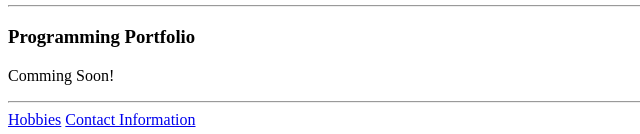
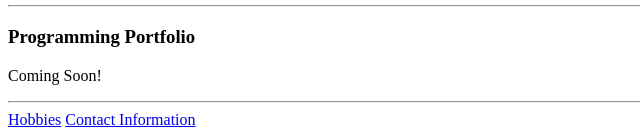
Before and after one commit to StoneMonky/JB, a plain HTML site: page index.html in a window 1280 px wide. Shown: the part 700-834 px from the top of the page, 0-640 px from the left. Drawn offline with Linux system fonts and the light colour scheme.

Commit message:
Update index.html

```diff
--- a/index.html
+++ b/index.html
@@ -78,7 +78,7 @@
 </table>
 <hr>
 <h3>Programming Portfolio</h3>
-<p>Comming Soon!</p>
+<p>Coming Soon!</p>
 <hr>
 <a href="Hobbies.html">Hobbies</a>
 <a href="Contact info.html"> Contact Information </a>
```
